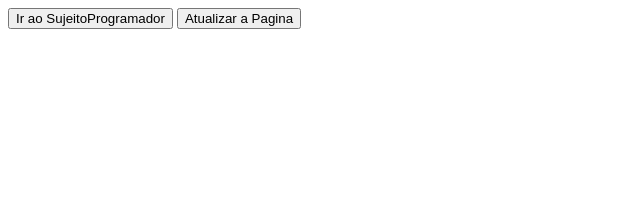
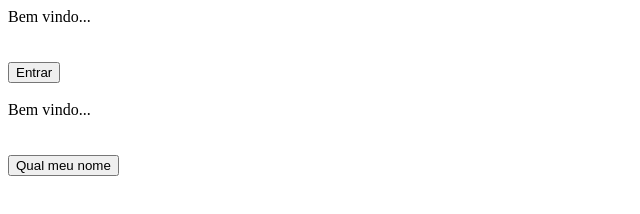
Before and after one commit to deboramds/curso-udemy-react, a plain HTML site: page index.html in a window 1280 px wide. Shown: the whole page, without its empty margins (0-640 px from the left). Drawn offline with Linux system fonts and the light colour scheme.

Commit message:
exercício-innerHtml

```diff
--- a/index.html
+++ b/index.html
@@ -8,8 +8,34 @@
 </head>
 <body>
 
-     <button onclick="window.location.href='https:/sujeitoProgramador.com.br';  ">Ir ao SujeitoProgramador</button>
-     <button>Atualizar a Pagina</button>
+    <div id="area">
+           Bem vindo...
+    </div>
+
+    <br><br>
+
+<button onclick="document.getElementById('area').innerHTML = 'Bem Vindo ' + prompt('Qual seu nome'); ">Entrar</button>
+
+<br><br>
+
+<div id="area">
+    Bem vindo...
+</div>
+
+<br><br>
+
+<button onclick="this.innerHTML = 'Bem Vindo ' + prompt('Qual o nome do botão'); ">Qual meu nome</button>
+
+
+
+
+     <!-- <button onclick="window.location.href='https:/sujeitoProgramador.com.br';  ">Ir ao SujeitoProgramador</button>
+     <button>Atualizar a Pagina</button> -->
+
+
+
+
+
 
 
 </body>
--- a/script.js
+++ b/script.js
@@ -1 +1 @@
-var idade = prompt('digite sua idade');
+// var idade = prompt('digite sua idade');
```
